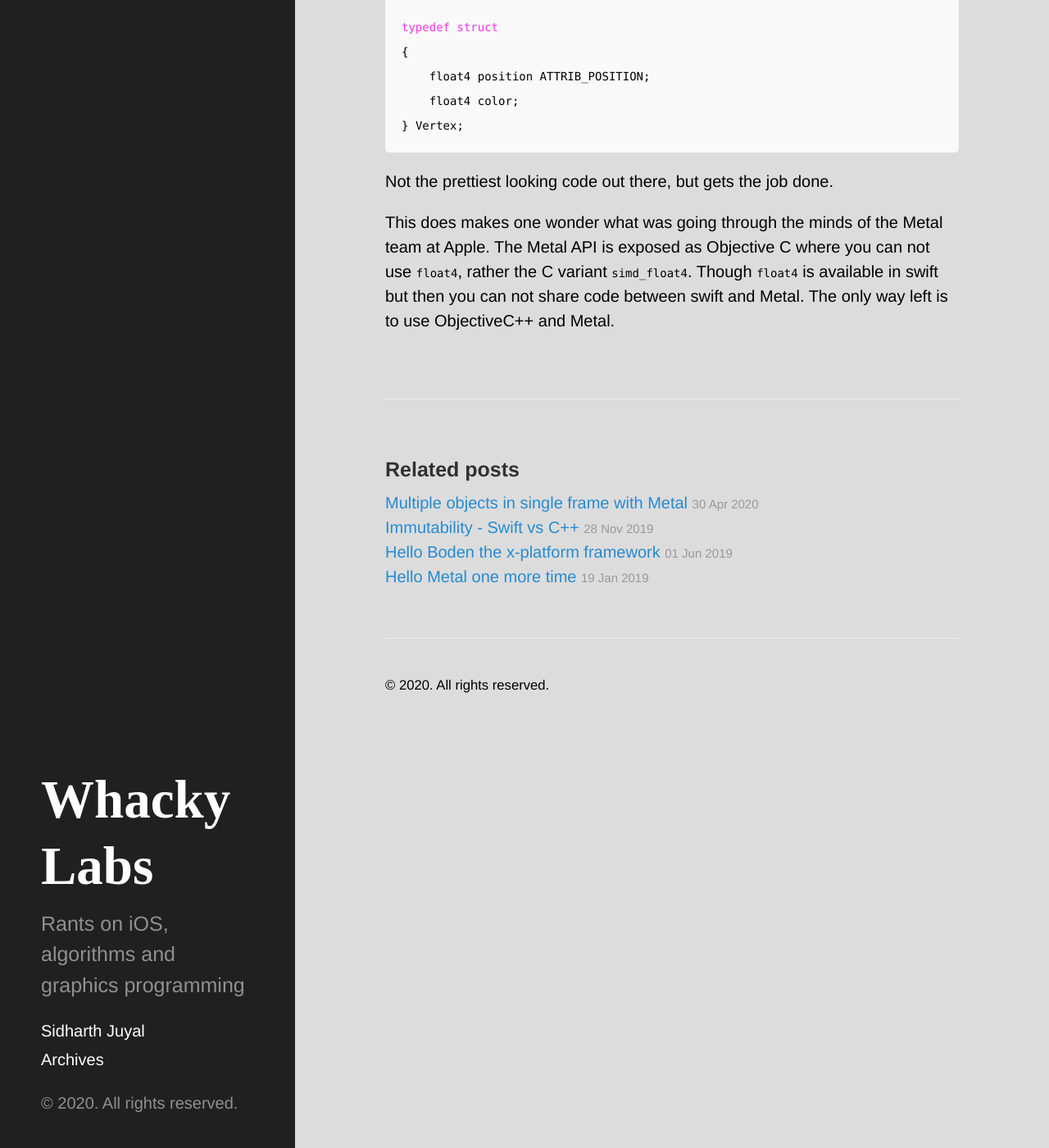
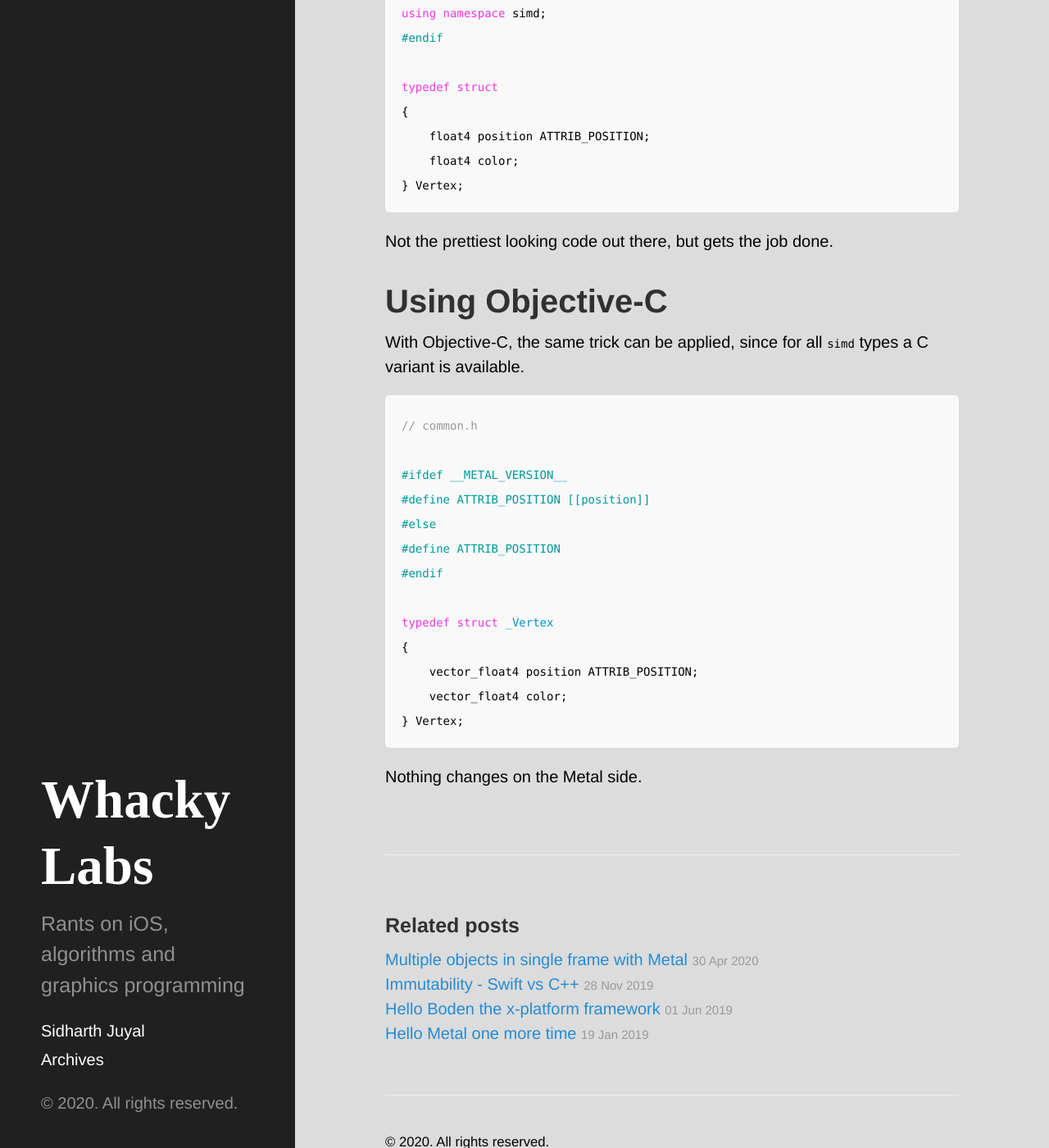
Before and after one commit to chunkyguy/chunkyguy.github.io, a Jekyll site: the page built from _posts/2019-01-26-metal-types.md, in a window 1280 px wide and 1400 px high, scrolled down 3806 px. Shown: the whole window at 82% size. Built offline with Jekyll 4.4.1, drawn with Linux system fonts in a browser that asks for light colours; some of the changed text lies outside the part shown.

Commit message:
Update Metal-App type sharing with Objc

````diff
--- a/_posts/2019-01-26-metal-cube.md
+++ b/_posts/2019-01-26-metal-types.md
@@ -1,12 +1,14 @@
 ---
 layout: post
-title:  "Types sharing between Metal and C++"
+title:  "Types sharing between Metal and App"
 date:   2019-01-19 22:43:00 +0200
 categories: metal cpp
 published: true
 ---
 
 One of the best things about Metal is the [Metal Shading Language](https://developer.apple.com/library/archive/documentation/Metal/Reference/MetalShadingLanguageGuide/Introduction/Introduction.html?language=objc#//apple_ref/doc/uid/TP40014364) which is a based on C++. What this means is that we can share data structures between the shader and app code. There are a few cases that we have to look out for though, which is what this post is about.
+
+# Using C++
 
 Lets say we want to define a data structure that represents vertex data:
 
@@ -129,4 +131,24 @@ typedef struct
 
 Not the prettiest looking code out there, but gets the job done.
 
-This does makes one wonder what was going through the minds of the Metal team at Apple. The Metal API is exposed as Objective C where you can not use `float4`, rather the C variant `simd_float4`. Though `float4` is available in swift but then you can not share code between swift and Metal. The only way left is to use ObjectiveC++ and Metal.
+# Using Objective-C
+
+With Objective-C, the same trick can be applied, since for all `simd` types a C variant is available.
+
+```cpp
+// common.h
+
+#ifdef __METAL_VERSION__
+#define ATTRIB_POSITION [[position]]
+#else
+#define ATTRIB_POSITION
+#endif
+
+typedef struct _Vertex
+{
+    vector_float4 position ATTRIB_POSITION;
+    vector_float4 color;
+} Vertex;
+```
+
+Nothing changes on the Metal side.
````
